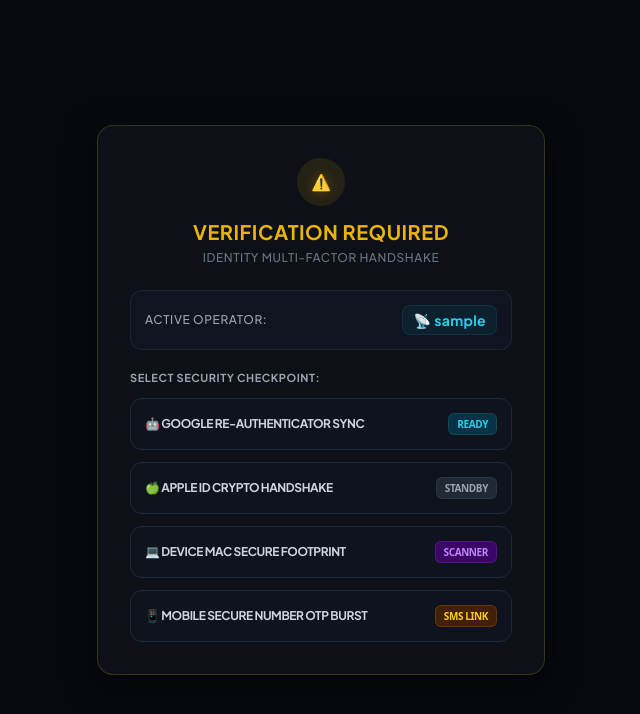
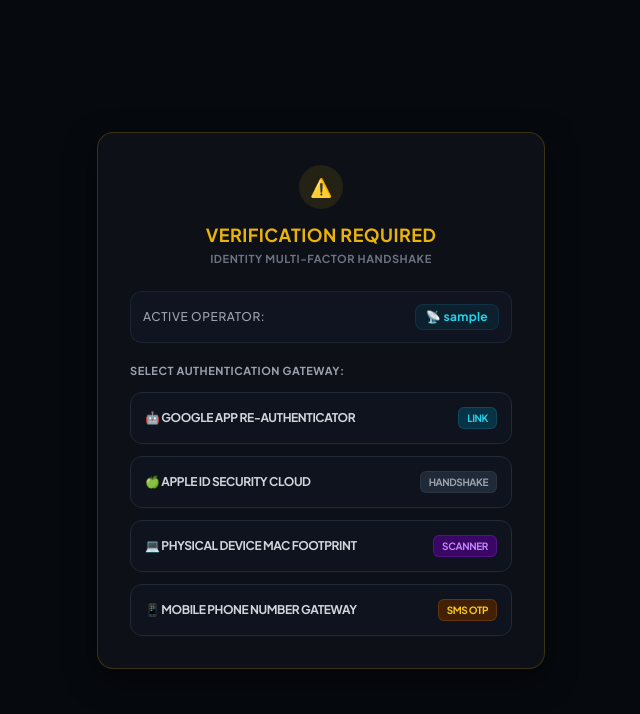
Before and after one commit to rudramehta207-lab/cyber-dashboard, a Flask app: template templates/verify.html in a window 1280 px wide. Shown: the top 714 px of the page, without its empty margins (319-959 px from the left). Run offline with Flask 3, Linux system fonts and the light colour scheme; the template is opened without the code that fills it: most values are stand-ins (such as "Sample title", 1, 10 or a date in 2020); some libraries are stand-ins or nearby versions.

Commit message:
Update verify.html

```diff
--- a/templates/verify.html
+++ b/templates/verify.html
@@ -19,9 +19,6 @@
             border: 1px solid #30363d;
             box-shadow: 0 10px 30px rgba(0, 0, 0, 0.5);
         }
-        .glow-title {
-            text-shadow: 0 0 12px rgba(245, 158, 11, 0.3);
-        }
     </style>
 </head>
 <body class="flex items-center justify-center min-h-screen p-4 tracking-tight">
@@ -29,58 +26,80 @@
     <div class="terminal-box w-full max-w-md p-6 md:p-8 rounded-2xl border-yellow-500/20 border">
 
         <div class="text-center mb-6">
-            <div class="inline-flex items-center justify-center w-12 h-12 rounded-full bg-yellow-500/10 text-yellow-500 mb-3 glow-title">
+            <div class="inline-flex items-center justify-center w-11 h-11 rounded-full bg-yellow-500/10 text-yellow-500 mb-3 text-lg">
                 ⚠️
             </div>
-            <h1 class="text-xl font-bold text-yellow-500 tracking-wide uppercase mb-1">
+            <h1 class="text-lg font-bold text-yellow-500 tracking-wide uppercase mb-0.5">
                 Verification Required
             </h1>
-            <p class="text-xs text-gray-500 font-medium uppercase tracking-wider">Identity Multi-Factor Handshake</p>
+            <p class="text-[11px] text-gray-500 font-bold uppercase tracking-wider">Identity Multi-Factor Handshake</p>
         </div>
 
-        <div class="bg-gray-900/60 p-3.5 border border-gray-800/80 rounded-xl mb-5 flex justify-between items-center">
-            <span class="text-xs text-gray-400 font-medium uppercase tracking-wider">Active Operator:</span>
-            <span class="text-cyan-400 font-bold tracking-wide text-sm bg-cyan-950/40 px-2.5 py-1 rounded-lg border border-cyan-800/30">📡 {{ username }}</span>
+        <div class="bg-gray-900/60 p-3 border border-gray-800/80 rounded-xl mb-5 flex justify-between items-center text-xs">
+            <span class="text-gray-400 font-medium uppercase tracking-wider">Active Operator:</span>
+            <span class="text-cyan-400 font-bold tracking-wide bg-cyan-950/40 px-2.5 py-1 rounded-lg border border-cyan-800/30">📡 {{ username }}</span>
         </div>
 
         <div class="space-y-3" id="verification-deck">
-            <label class="block text-[11px] text-gray-400 font-bold uppercase tracking-wider mb-1">Select Security Checkpoint:</label>
+            <label class="block text-[11px] text-gray-400 font-bold uppercase tracking-wider mb-1">Select Authentication Gateway:</label>
 
-            <button onclick="selectProtocol('google')" class="w-full bg-gray-900/40 border border-gray-800 hover:border-cyan-500/60 p-3.5 rounded-xl text-left text-xs font-bold text-gray-300 flex justify-between items-center transition-all duration-200 hover:scale-[1.01]">
-                <span>🤖 GOOGLE RE-AUTHENTICATOR SYNC</span>
-                <span class="text-[10px] font-sans bg-cyan-950 text-cyan-400 px-2 py-0.5 rounded-md border border-cyan-800/50">READY</span>
+            <button onclick="openForm('google')" class="w-full bg-gray-900/40 border border-gray-800 hover:border-cyan-500/60 p-3.5 rounded-xl text-left text-xs font-bold text-gray-300 flex justify-between items-center transition duration-150">
+                <span>🤖 GOOGLE APP RE-AUTHENTICATOR</span>
+                <span class="text-[10px] bg-cyan-950 text-cyan-400 px-2 py-0.5 rounded-md border border-cyan-800/50">LINK</span>
             </button>
 
-            <button onclick="selectProtocol('apple')" class="w-full bg-gray-900/40 border border-gray-800 hover:border-gray-500 p-3.5 rounded-xl text-left text-xs font-bold text-gray-300 flex justify-between items-center transition-all duration-200 hover:scale-[1.01]">
-                <span>🍏 APPLE ID CRYPTO HANDSHAKE</span>
-                <span class="text-[10px] font-sans bg-gray-800 text-gray-400 px-2 py-0.5 rounded-md border border-gray-700/50">STANDBY</span>
+            <button onclick="openForm('apple')" class="w-full bg-gray-900/40 border border-gray-800 hover:border-gray-500 p-3.5 rounded-xl text-left text-xs font-bold text-gray-300 flex justify-between items-center transition duration-150">
+                <span>🍏 APPLE ID SECURITY CLOUD</span>
+                <span class="text-[10px] bg-gray-800 text-gray-400 px-2 py-0.5 rounded-md border border-gray-700/50">HANDSHAKE</span>
             </button>
 
-            <button onclick="selectProtocol('mac')" class="w-full bg-gray-900/40 border border-gray-800 hover:border-purple-500/60 p-3.5 rounded-xl text-left text-xs font-bold text-gray-300 flex justify-between items-center transition-all duration-200 hover:scale-[1.01]">
-                <span>💻 DEVICE MAC SECURE FOOTPRINT</span>
-                <span class="text-[10px] font-sans bg-purple-950 text-purple-400 px-2 py-0.5 rounded-md border border-purple-800/50">SCANNER</span>
+            <button onclick="openForm('mac')" class="w-full bg-gray-900/40 border border-gray-800 hover:border-purple-500/60 p-3.5 rounded-xl text-left text-xs font-bold text-gray-300 flex justify-between items-center transition duration-150">
+                <span>💻 PHYSICAL DEVICE MAC FOOTPRINT</span>
+                <span class="text-[10px] bg-purple-950 text-purple-400 px-2 py-0.5 rounded-md border border-purple-800/50">SCANNER</span>
             </button>
 
-            <button onclick="selectProtocol('number')" class="w-full bg-gray-900/40 border border-gray-800 hover:border-yellow-500/60 p-3.5 rounded-xl text-left text-xs font-bold text-gray-300 flex justify-between items-center transition-all duration-200 hover:scale-[1.01]">
-                <span>📱 MOBILE SECURE NUMBER OTP BURST</span>
-                <span class="text-[10px] font-sans bg-yellow-950 text-yellow-400 px-2 py-0.5 rounded-md border border-yellow-800/50">SMS LINK</span>
+            <button onclick="openForm('number')" class="w-full bg-gray-900/40 border border-gray-800 hover:border-yellow-500/60 p-3.5 rounded-xl text-left text-xs font-bold text-gray-300 flex justify-between items-center transition duration-150">
+                <span>📱 MOBILE PHONE NUMBER GATEWAY</span>
+                <span class="text-[10px] bg-yellow-950 text-yellow-400 px-2 py-0.5 rounded-md border border-yellow-800/50">SMS OTP</span>
             </button>
         </div>
 
-        <form id="verify-form" class="hidden mt-4 space-y-4 pt-4 border-t border-gray-800/60 animate-fadeIn">
-            <input type="hidden" name="method" id="selected-method">
+        <div id="credential-stage" class="hidden space-y-4">
+            <h3 id="stage-title" class="text-xs font-bold text-cyan-400 uppercase tracking-wider border-b border-gray-800 pb-2">Checkpoint Configuration</h3>
 
             <div>
-                <label id="input-label" class="block text-[11px] text-gray-400 font-bold uppercase tracking-wider mb-2">Enter Token Sequence:</label>
-                <input type="text" name="token" id="token-input" placeholder="000000" class="w-full bg-gray-900 p-3 border border-gray-700 rounded-xl text-center font-bold tracking-widest text-sm text-yellow-400 focus:outline-none focus:border-yellow-500 shadow-inner" required>
-                <p id="tip-text" class="text-[11px] text-gray-400 mt-2 bg-yellow-950/20 border border-yellow-900/30 p-2.5 rounded-xl text-center font-medium"></p>
+                <label id="stage-label" class="block text-[11px] text-gray-400 font-bold uppercase tracking-wider mb-2">Target Input String:</label>
+                <input type="text" id="stage-input" class="w-full bg-gray-900 p-3 border border-gray-700 rounded-xl text-sm font-medium text-white focus:outline-none focus:border-cyan-500 shadow-inner">
             </div>
 
-            <div class="flex gap-2 pt-1">
-                <button type="button" onclick="cancelVerify()" class="w-1/3 bg-gray-900 border border-gray-800 hover:bg-gray-800 text-gray-400 font-bold py-2.5 rounded-xl text-xs transition-all uppercase tracking-wider">
-                    Back
+            <button type="button" onclick="generateSimulatedCode()" class="w-full bg-cyan-700 hover:bg-cyan-600 text-white font-bold py-3 rounded-xl text-xs transition uppercase tracking-widest">
+                Generate Security Code
+            </button>
+
+            <button onclick="goBackToDeck()" class="w-full text-center text-xs text-gray-500 hover:text-white transition uppercase font-bold tracking-wider pt-1">
+                Cancel
+            </button>
+        </div>
+
+        <div id="simulated-sms-alert" class="hidden my-4 p-3 bg-cyan-950/80 border border-cyan-500 rounded-xl text-xs text-center text-cyan-300">
+            <p class="font-bold uppercase tracking-wide">📥 SYSTEM NOTICE LINK</p>
+            <p id="alert-text" class="mt-1 font-medium text-white"></p>
+        </div>
+
+        <form id="verify-form" class="hidden space-y-4 pt-2">
+            <input type="hidden" name="method" id="selected-method">
+            <input type="hidden" name="target_input" id="final-target-input">
+
+            <div>
+                <label class="block text-[11px] text-gray-400 font-bold uppercase tracking-wider mb-2">Enter the 4-Digit Code Received:</label>
+                <input type="text" name="token" id="token-input" maxlength="4" placeholder="0000" class="w-full bg-gray-900 p-3 border border-gray-700 rounded-xl text-center font-bold tracking-widest text-base text-yellow-400 focus:outline-none focus:border-yellow-500 shadow-inner" required>
+            </div>
+
+            <div class="flex gap-2">
+                <button type="button" onclick="goBackToDeck()" class="w-1/3 bg-gray-900 border border-gray-800 hover:bg-gray-800 text-gray-400 font-bold py-2.5 rounded-xl text-xs transition uppercase tracking-wider">
+                    Restart
                 </button>
-                <button type="submit" class="w-2/3 bg-yellow-600 hover:bg-yellow-500 text-black font-bold py-2.5 rounded-xl text-xs transition-all uppercase tracking-widest shadow-md font-sans">
+                <button type="submit" class="w-2/3 bg-yellow-600 hover:bg-yellow-500 text-black font-bold py-2.5 rounded-xl text-xs transition uppercase tracking-widest font-sans">
                     Confirm Identity
                 </button>
             </div>
@@ -91,35 +110,81 @@
     </div>
 
     <script>
-        function selectProtocol(method) {
+        let generatedToken = "";
+
+        function openForm(method) {
             document.getElementById('verification-deck').classList.add('hidden');
-            const form = document.getElementById('verify-form');
-            form.classList.remove('hidden');
+            document.getElementById('credential-stage').classList.remove('hidden');
             document.getElementById('selected-method').value = method;
             document.getElementById('error-output').classList.add('hidden');
+            document.getElementById('simulated-sms-alert').classList.add('hidden');
 
-            const label = document.getElementById('input-label');
-            const tip = document.getElementById('tip-text');
-            const input = document.getElementById('token-input');
+            const title = document.getElementById('stage-title');
+            const label = document.getElementById('stage-label');
+            const input = document.getElementById('stage-input');
 
-            if (method === 'google' || method === 'number') {
-                label.innerText = method === 'google' ? "Enter Google Authenticator Passcode:" : "Enter Mobile SMS Verification OTP:";
-                input.placeholder = "Enter 4-digit token...";
-                tip.innerHTML = "✨ <b>Testing Passcode:</b> Use simulation override token <span class='text-yellow-400 font-mono font-bold px-1 rounded bg-black'>7721</span> to clear access checkpoints.";
+            input.value = "";
+
+            if (method === 'number') {
+                title.innerText = "📱 MOBILE PHONE VALIDATION";
+                label.innerText = "Enter your Mobile Number:";
+                input.placeholder = "+91 XXXXX-XXXXX";
+            } else if (method === 'google') {
+                title.innerText = "🤖 GOOGLE ACCOUNT SECURITY LINK";
+                label.innerText = "Enter connected Gmail Address:";
+                input.placeholder = "example@gmail.com";
             } else if (method === 'apple') {
-                label.innerText = "Authorize Apple ID Cryptographic Key Link:";
-                input.placeholder = "Enter authorization code...";
-                tip.innerHTML = "✨ <b>Testing Passcode:</b> Enter <span class='text-yellow-400 font-mono font-bold px-1 rounded bg-black'>7721</span> to pass handshake variables.";
+                title.innerText = "🍏 APPLE ID IDENTITY HANDSHAKE";
+                label.innerText = "Enter Apple Account ID string:";
+                input.placeholder = "operator@icloud.com";
             } else if (method === 'mac') {
-                label.innerText = "Match Hardware Network Environment Footprint:";
-                input.placeholder = "Enter physical hardware override code...";
-                tip.innerHTML = "✨ <b>Testing Passcode:</b> Type <span class='text-yellow-400 font-mono font-bold px-1 rounded bg-black'>7721</span> to register device identity.";
+                title.innerText = "💻 HARDWARE SYSTEM FRAME CHECK";
+                label.innerText = "Enter Interface MAC Address:";
+                input.placeholder = "00:1A:2B:3C:4D:5E";
             }
         }
 
-        function cancelVerify() {
+        function generateSimulatedCode() {
+            const userInput = document.getElementById('stage-input').value.trim();
+            const method = document.getElementById('selected-method').value;
+            const errorBox = document.getElementById('error-output');
+
+            if (!userInput) {
+                errorBox.innerText = "❌ Please provide a valid credential input string.";
+                errorBox.classList.remove('hidden');
+                return;
+            }
+            errorBox.classList.add('hidden');
+
+            // Generate a secure random 4 digit code dynamically
+            generatedToken = Math.floor(1000 + Math.random() * 9000).toString();
+
+            // Set hidden inputs for the final database form payload submission
+            document.getElementById('final-target-input').value = userInput;
+
+            // Transition to code submission view layout
+            document.getElementById('credential-stage').classList.add('hidden');
+            document.getElementById('verify-form').classList.remove('hidden');
+
+            // Flash simulated reception notification
+            const alertBox = document.getElementById('simulated-sms-alert');
+            const alertText = document.getElementById('alert-text');
+            alertBox.classList.remove('hidden');
+
+            if (method === 'number') {
+                alertText.innerHTML = `💬 SMS Burst sent to <span class='text-yellow-400 font-bold'>${userInput}</span>. Your dynamic verification passcode is: <span class='bg-black font-mono px-1.5 py-0.5 text-yellow-400 rounded font-bold tracking-wider text-sm mx-1'>${generatedToken}</span>`;
+            } else if (method === 'google' || method === 'apple') {
+                alertText.innerHTML = `📩 Encrypted mail delivered to <span class='text-yellow-400 font-bold'>${userInput}</span>. Digital envelope key signature is: <span class='bg-black font-mono px-1.5 py-0.5 text-yellow-400 rounded font-bold tracking-wider text-sm mx-1'>${generatedToken}</span>`;
+            } else if (method === 'mac') {
+                alertText.innerHTML = `📟 Local network handshake complete on MAC node. Hardware sequence code generated: <span class='bg-black font-mono px-1.5 py-0.5 text-yellow-400 rounded font-bold tracking-wider text-sm mx-1'>${generatedToken}</span>`;
+            }
+        }
+
+        function goBackToDeck() {
             document.getElementById('verification-deck').classList.remove('hidden');
+            document.getElementById('credential-stage').classList.add('hidden');
             document.getElementById('verify-form').classList.add('hidden');
+            document.getElementById('simulated-sms-alert').classList.add('hidden');
             document.getElementById('error-output').classList.add('hidden');
         }
 
@@ -128,9 +193,19 @@
             const errorBox = document.getElementById('error-output');
             errorBox.classList.add('hidden');
 
+            const inputCode = document.getElementById('token-input').value.trim();
+
+            // Enforce that the user typed the exact code that popped up inside our notice window!
+            if (inputCode !== generatedToken) {
+                errorBox.innerText = "❌ Verification Failed: Code mismatch. The signature sequence does not match the generated token.";
+                errorBox.classList.remove('hidden');
+                return;
+            }
+
             const bodyData = new URLSearchParams();
             bodyData.append('method', document.getElementById('selected-method').value);
-            bodyData.append('token', document.getElementById('token-input').value);
+            bodyData.append('token', inputCode);
+            bodyData.append('target_input', document.getElementById('final-target-input').value);
 
             const res = await fetch('/api/auth/verify-submit', {
                 method: 'POST',
```
